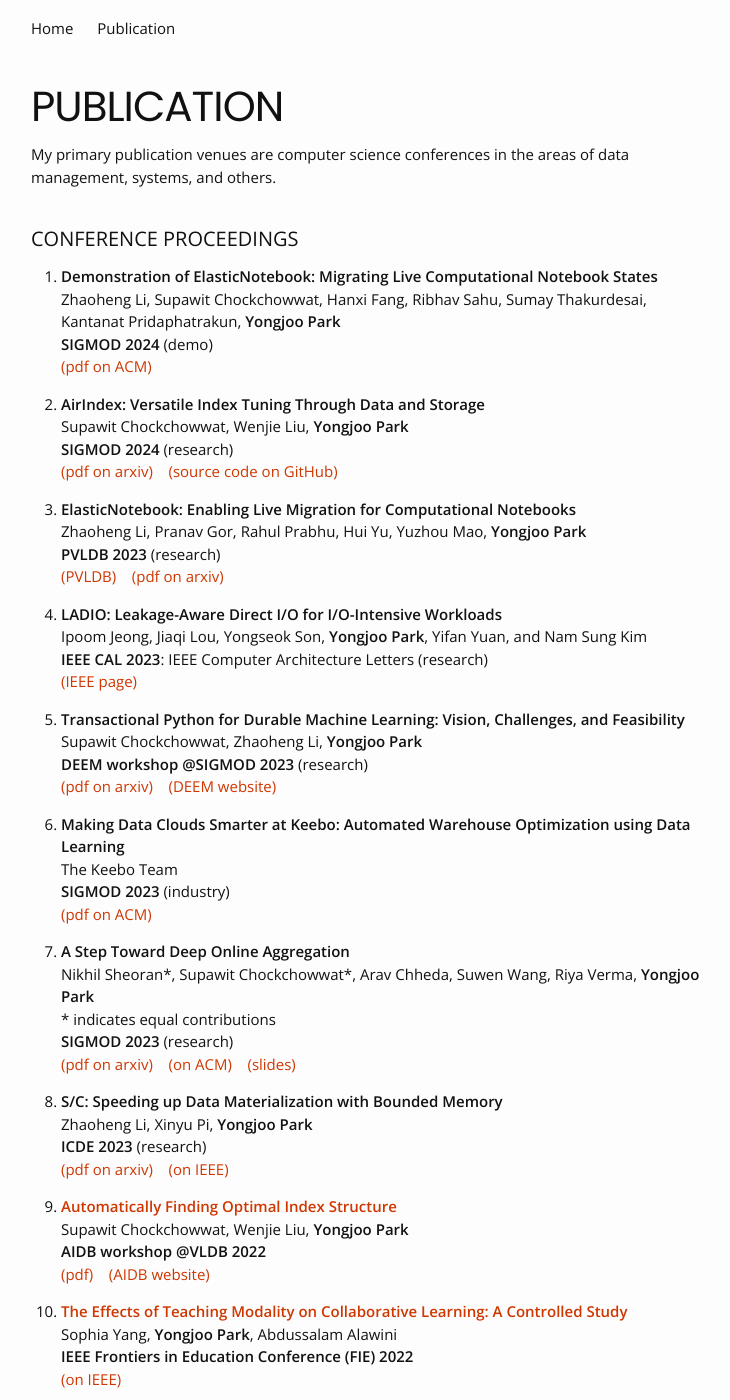
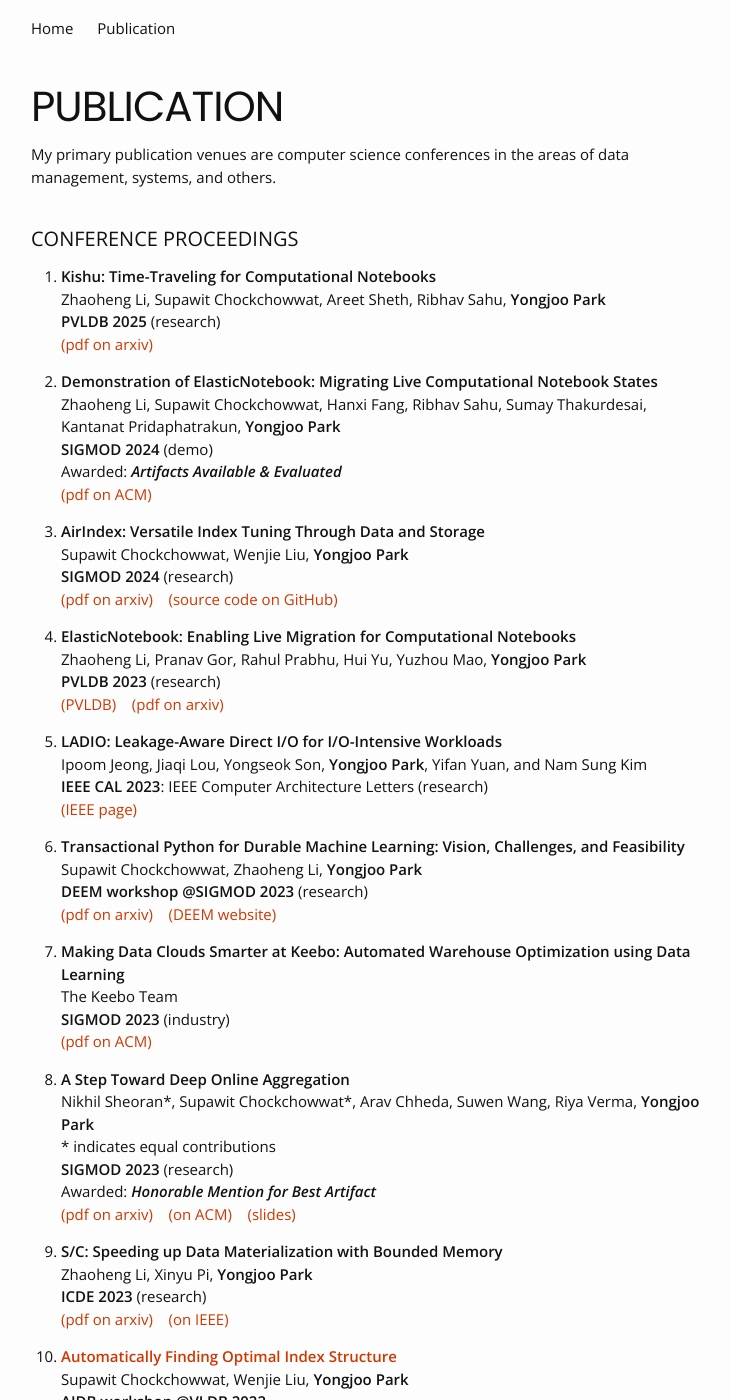
Before and after one commit to pyongjoo/pyongjoo.github.io, a Jekyll site: the page built from publication.md, in a window 1280 px wide and 1400 px high. Shown: the whole window, without its empty margins (269-999 px from the left). Built offline with Jekyll 4.4.1, drawn with Linux system fonts in a browser that asks for light colours.

Commit message:
updated publication entries

```diff
--- a/publication.md
+++ b/publication.md
@@ -13,14 +13,17 @@
 
 ### CONFERENCE PROCEEDINGS
 
-<!-- 1. **Kishu: Time-Traveling for Computational Notebooks**
+1. **Kishu: Time-Traveling for Computational Notebooks**
    Zhaoheng Li, Supawit Chockchowwat, Areet Sheth, Ribhav Sahu, **Yongjoo Park**
-   **PVLDB**, to appear (research) -->
+   **PVLDB 2025** (research)
+   [(pdf on arxiv)](https://arxiv.org/pdf/2406.13856)
 
 1. **Demonstration of ElasticNotebook: Migrating Live Computational Notebook States**
    Zhaoheng Li, Supawit Chockchowwat, Hanxi Fang, Ribhav Sahu, Sumay Thakurdesai, Kantanat Pridaphatrakun,  **Yongjoo Park**
    **SIGMOD 2024** (demo)
+   Awarded: ***Artifacts Available & Evaluated***
    [(pdf on ACM)](https://dl.acm.org/doi/10.1145/3626246.3654752) &nbsp;&nbsp;
+
 
 1. **AirIndex: Versatile Index Tuning Through Data and Storage**
    Supawit Chockchowwat, Wenjie Liu, **Yongjoo Park**
@@ -54,6 +57,7 @@
    Nikhil Sheoran\*, Supawit Chockchowwat\*, Arav Chheda, Suwen Wang, Riya Verma, **Yongjoo Park**
    \* indicates equal contributions
    **SIGMOD 2023** (research)
+   Awarded: ***Honorable Mention for Best Artifact***
    [(pdf on arxiv)](https://arxiv.org/abs/2303.04103) &nbsp;&nbsp;
    [(on ACM)](https://dl.acm.org/doi/10.1145/3589269) &nbsp;&nbsp;
    [(slides)]({{ site.url }}/resources/deepola-sigmod23-slides.pdf)
```
